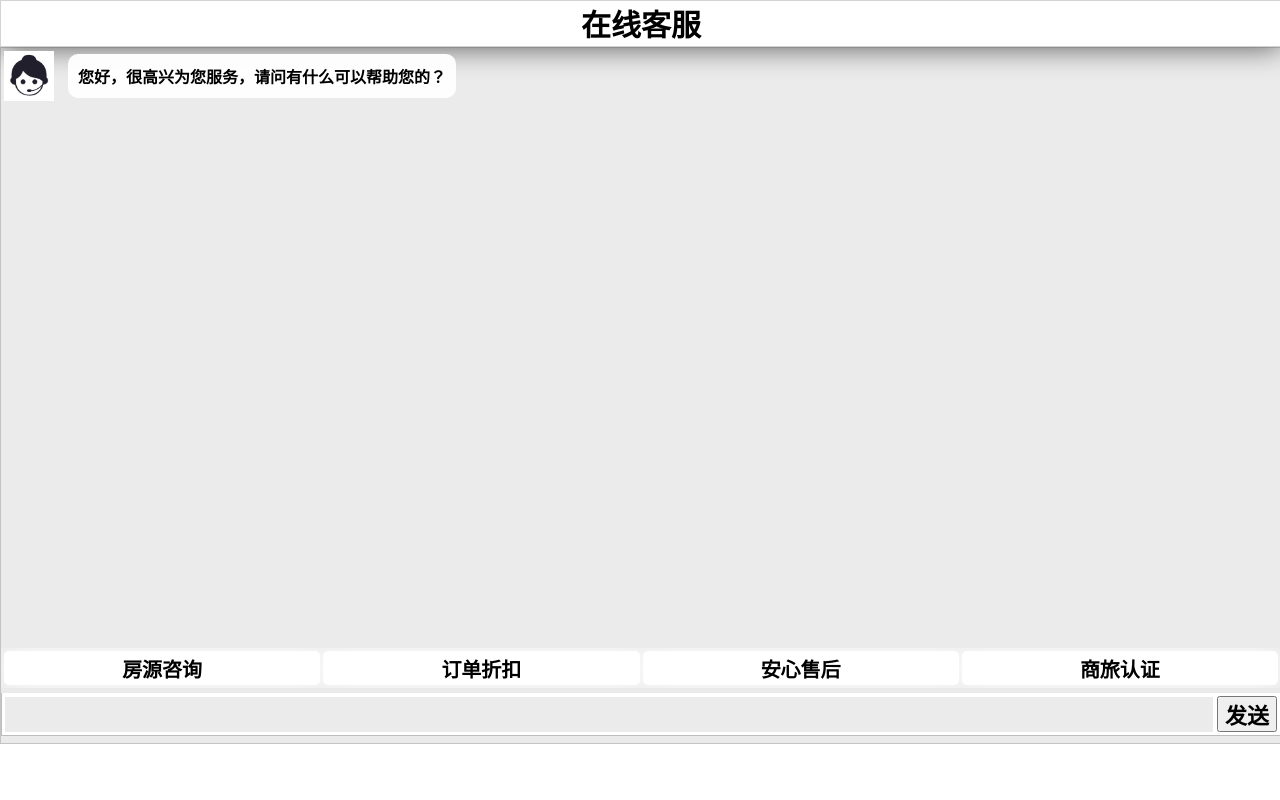
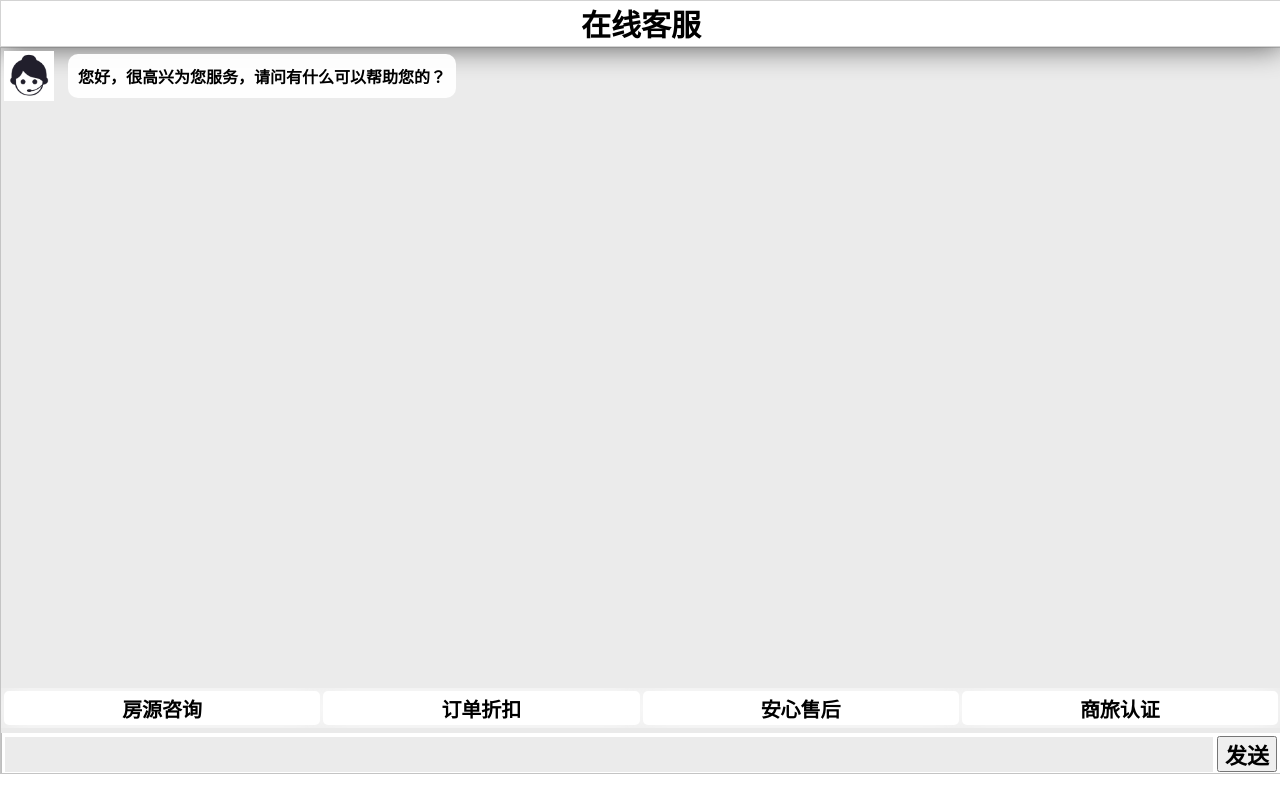
Before and after one commit to wxxhub/modules, a Django app: page /index/ in a window 1280 px wide. Run offline with Django 3.2, Linux system fonts and the light colour scheme; lists and menus that the app fills with data are empty.

Commit message:
高度自适应

```diff
--- a/static/css/index.css
+++ b/static/css/index.css
@@ -14,7 +14,7 @@ body {
     display: flex;
     width: 100%;
     height: 100%;
-    min-height: 100vh;
+    min-height: 80vh;
     flex-direction: column;
 }
 
@@ -59,7 +59,7 @@ body {
 
 .submit_box{
     width: 100%;
-    height: 95px;
+    height: 85px;
     min-width: 320px;
     border: 1px solid #55555542;
     border-top: none;
```
